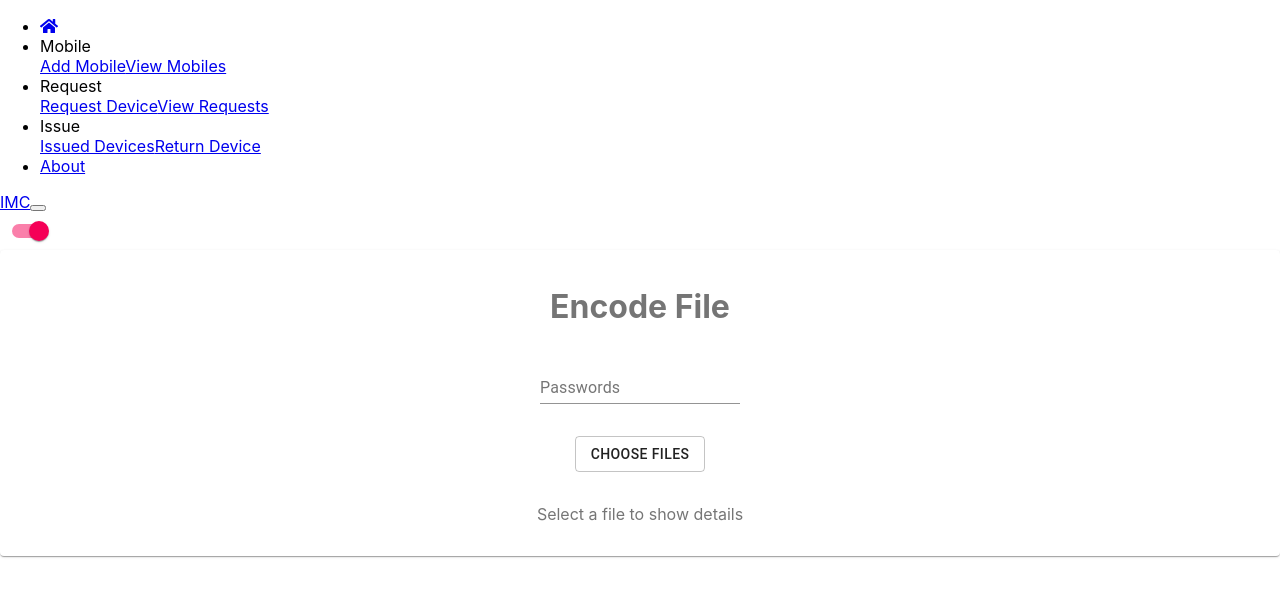
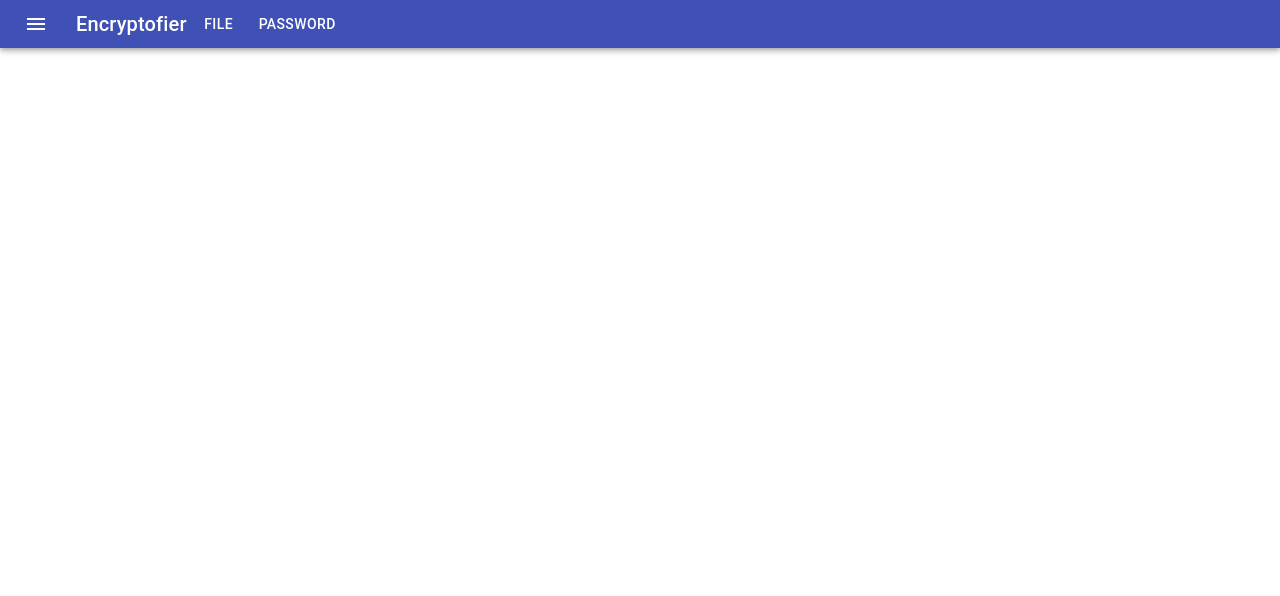
Before and after one commit to Shivam-20/FileConverter, a React (Create React App) app: page / in a window 1280 px wide. Shown: the top 596 px of the page. Built offline with nearby package versions, Linux system fonts and the light colour scheme.

Commit message:
start adding nav bar

```diff
--- a/src/App.js
+++ b/src/App.js
@@ -1,14 +1,23 @@
 import "./App.css";
-import HomePage from "./components/HomePage";
-import Header from "./components/UI Components/Header";
+// import HomePage from "./components/HomePage";
 import Navbar from "./components/UI Components/Navbar";
+import { BrowserRouter as Router, Route, Switch } from "react-router-dom";
+import EncodeFile from "./components/EncodeFile";
+import DecodeFile from "./components/DecodeFile";
+import EncodePassword from "./components/EncodePassword";
 
 function App() {
   return (
     <>
       <Navbar />
-      {/* <Header /> */}
-      <HomePage />
+
+      <Switch>
+        {/* <Route path="/" component={HomePage} /> */}
+        <Route path="/enrypto" component={EncodeFile} />
+        <Route path="/derypto" component={DecodeFile} />
+        <Route path="/passencrypto" component={EncodePassword} />
+        {/* <Route path="/crypto" component={HomePage} /> */}
+      </Switch>
     </>
   );
 }
--- /dev/null
+++ b/src/components/UI Components/Menu.js
@@ -0,0 +1,121 @@
+import React from "react";
+import Button from "@material-ui/core/Button";
+import ClickAwayListener from "@material-ui/core/ClickAwayListener";
+import Grow from "@material-ui/core/Grow";
+import Paper from "@material-ui/core/Paper";
+import Popper from "@material-ui/core/Popper";
+import MenuItem from "@material-ui/core/MenuItem";
+import MenuList from "@material-ui/core/MenuList";
+import { makeStyles } from "@material-ui/core/styles";
+// import redirectPage from "../../utils/Routes/redirect"
+import { useHistory } from "react-router";
+
+const useStyles = makeStyles((theme) => ({
+  root: {
+    display: "flex",
+  },
+  paper: {
+    marginRight: theme.spacing(2),
+  },
+  btn: {
+    color: "white",
+  },
+}));
+
+export default function MenuListComposition({ menuName, menuItems }) {
+  const classes = useStyles();
+  const [open, setOpen] = React.useState(false);
+  const anchorRef = React.useRef(null);
+  const history = useHistory();
+//   console.log(menuItems)
+
+  let redirectPage = (pageUrl) => {
+    // console.log(history);
+    history.push(pageUrl);
+  };
+
+  const handleToggle = () => {
+    setOpen((prevOpen) => !prevOpen);
+  };
+
+  const handleClose = (event) => {
+    if (anchorRef.current && anchorRef.current.contains(event.target)) {
+      return;
+    }
+
+    setOpen(false);
+  };
+
+  function handleListKeyDown(event) {
+    if (event.key === "Tab") {
+      event.preventDefault();
+      setOpen(false);
+    }
+  }
+
+  // return focus to the button when we transitioned from !open -> open
+  const prevOpen = React.useRef(open);
+  React.useEffect(() => {
+    if (prevOpen.current === true && open === false) {
+      anchorRef.current.focus();
+    }
+
+    prevOpen.current = open;
+  }, [open]);
+
+  return (
+    <div className={classes.root}>
+      <div>
+        <Button
+          ref={anchorRef}
+          aria-controls={open ? "menu-list-grow" : undefined}
+          aria-haspopup="true"
+          onClick={handleToggle}
+          className={classes.btn}
+        >
+          {menuName}
+        </Button>
+        <Popper
+          open={open}
+          anchorEl={anchorRef.current}
+          role={undefined}
+          transition
+          disablePortal
+        >
+          {({ TransitionProps, placement }) => (
+            <Grow
+              {...TransitionProps}
+              style={{
+                transformOrigin:
+                  placement === "bottom" ? "center top" : "center bottom",
+              }}
+            >
+              <Paper>
+                <ClickAwayListener onClickAway={handleClose}>
+                  <MenuList
+                    autoFocusItem={open}
+                    id="menu-list-grow"
+                    onKeyDown={handleListKeyDown}
+                  >
+                    {menuItems.map((item) => (
+                      <MenuItem
+                        key = {item.subItem}
+                        onClick={() => {
+                          redirectPage(item.url);
+                        }}
+                      >
+                        {item.subItem}
+                      </MenuItem>
+                    ))}
+
+                    {/* <MenuItem onClick={handleClose}>Decrypt</MenuItem> */}
+                  </MenuList>
+                </ClickAwayListener>
+              </Paper>
+            </Grow>
+          )}
+        </Popper>
+      </div>
+    </div>
+  );
+}
--- a/src/components/UI Components/Navbar.js
+++ b/src/components/UI Components/Navbar.js
@@ -1,145 +1,91 @@
-import React, { useEffect } from "react";
-// import { useSelector, useDispatch } from "react-redux";
-// import { useHistory } from "react-router-dom";
-import { FontAwesomeIcon } from "@fortawesome/react-fontawesome";
-import {
-  faSignInAlt,
-  faUserPlus,
-  faHome,
-  faUser,
-} from "@fortawesome/free-solid-svg-icons";
-import { NavLink } from "react-router-dom";
-// import AuthHelper from "../../utils/auth/authhelper";
-// import ToastPopUp from "../ToastMsg/ToastPopUp";
+import React from 'react';
+import { makeStyles } from '@material-ui/core/styles';
+import AppBar from '@material-ui/core/AppBar';
+import Toolbar from '@material-ui/core/Toolbar';
+import Typography from '@material-ui/core/Typography';
+import IconButton from '@material-ui/core/IconButton';
+import MenuIcon from '@material-ui/icons/Menu';
+import MenuListComposition from './Menu';
 
-const Nav = () => {
-//   let user = useSelector((state) => state.user.currentUser);
-//   let { message, isError, toastPop } = useSelector(
-    // (state) => state.notification
-//   );
-//   const dispatch = useDispatch();
-//   const history = useHistory();
+const useStyles = makeStyles((theme) => ({
+  root: {
+    flexGrow: 1,
+  },
+  menuButton: {
+    marginRight: theme.spacing(2),
+  },
+}));
 
-//   const toggleToast = () => {
-//     dispatch({
-//       type: "SET_CURRENT_NOTIFICATION_FALSE",
-//       payload: { toastPop: false },
-//     });
-//   };
+export default function DenseAppBar() {
+  const classes = useStyles();
+
+  return (
+    <div className={classes.root}>
+      <AppBar position="static">
+        <Toolbar variant="dense">
+          <IconButton edge="start" className={classes.menuButton} color="inherit" aria-label="menu">
+            <MenuIcon />
+          </IconButton>
+          <Typography variant="h6" color="inherit">
+            Encryptofier
+          </Typography>
+          <MenuListComposition menuName="File" menuItems={[{subItem:"Encrypt",url:"/enrypto"},{subItem:"Decrypt",url:"/derypto"}]}/>
+          <MenuListComposition menuName="Password" menuItems={[{subItem:"Encrypt",url:"/passencrypto"},{subItem:"Decrypt",url:"/passdecrypto"}]}/>
+        </Toolbar>
+      </AppBar>
+    </div>
+  );
+}
+// import React from "react";
+// import { Menu as MenuIcon } from "@material-ui/icons";
+// const {
+//   AppBar,
+//   Toolbar,
+//   IconButton,
+//   Typography,
+//   makeStyles,
+//   Paper,
+// } = require("@material-ui/core");
 
 
-  return (
-    <div>
-      <nav className="navbar navbar-expand-md navbar-dark bg-dark">
-        {/* <ToastPopUp
-          onClose={toggleToast}
-          show={toastPop}
-          delay={!isError}
-          messageBody={message}
-          isError={isError}
-        /> */}
-        <div className="navbar-collapse collapse w-100 order-1 order-md-0 dual-collapse2">
-          <ul className="navbar-nav mr-auto">
-            <li className="nav-item px-3">
-              <NavLink className="navbar-brand mx-auto" to="/">
-                <FontAwesomeIcon icon={faHome} />
-              </NavLink>
-            </li>
-            <li className="nav-item dropdown px-3">
-              <div
-                className="nav-link dropdown-toggle"
-                id="mobileDropdown"
-                role="button"
-                data-toggle="dropdown"
-                aria-haspopup="true"
-                aria-expanded="false"
-              >
-                Mobile
-              </div>
-              <div
-                className="dropdown-menu dropdown-menu"
-                aria-labelledby="mobileDropdown"
-              >
-                <NavLink className="dropdown-item" to="/addmobile">
-                  Add Mobile
-                </NavLink>
-                {/* <div className="dropdown-divider"></div> */}
-                <NavLink className="dropdown-item" to="/mobiles">
-                  View Mobiles
-                </NavLink>
-              </div>
-            </li>
-            <li className="nav-item dropdown px-3">
-              <div
-                className="nav-link dropdown-toggle"
-                id="mobileDropdown"
-                role="button"
-                data-toggle="dropdown"
-                aria-haspopup="true"
-                aria-expanded="false"
-              >
-                Request
-              </div>
-              <div
-                className="dropdown-menu dropdown-menu"
-                aria-labelledby="mobileDropdown"
-              >
-                <NavLink className="dropdown-item" to="/rdevice">
-                  Request Device
-                </NavLink>
-                {/* <div className="dropdown-divider"></div> */}
-                <NavLink className="dropdown-item" to="/ralldevice">
-                  View Requests
-                </NavLink>
-              </div>
-            </li>
-            <li className="nav-item dropdown px-3">
-              <div
-                className="nav-link dropdown-toggle"
-                id="mobileDropdown"
-                role="button"
-                data-toggle="dropdown"
-                aria-haspopup="true"
-                aria-expanded="false"
-              >
-                Issue
-              </div>
-              <div
-                className="dropdown-menu dropdown-menu"
-                aria-labelledby="mobileDropdown"
-              >
-                <NavLink className="dropdown-item" to="/issueddevice">
-                  Issued Devices
-                </NavLink>
-                {/* <div className="dropdown-divider"></div> */}
-                <NavLink className="dropdown-item" to="/retrundevice">
-                  Return Device
-                </NavLink>
-              </div>
-            </li>
-            <li className="nav-item px-3">
-              <NavLink className="nav-link" to="/about">
-                About
-              </NavLink>
-            </li>
-          </ul>
-        </div>
-        <div className="mx-auto order-0">
-          <NavLink className="navbar-brand mx-auto" to="/">
-            IMC
-          </NavLink>
-          <button
-            className="navbar-toggler"
-            type="button"
-            data-toggle="collapse"
-            data-target=".dual-collapse2"
-          >
-            <span className="navbar-toggler-icon"></span>
-          </button>
-        </div>
-      </nav>
-    </div>
-  );
-};
+// const useStyles = makeStyles(theme => ({
+//   offset: theme.mixins.toolbar,
+//   root: {
+//     display: 'flex',
+//     flexWrap: 'wrap',
+//     '& > *': {
+//       margin: theme.spacing(1),
+//       width: theme.spacing(8),
+//       height: theme.spacing(4),
 
-export default Nav;
+//     },
+//   },
+// }))
+
+// const SnackBar = () => {
+//   const classes = useStyles();
+//   return (
+//     <AppBar position="static">
+//       <Toolbar variant="dense">
+//         <IconButton
+//           edge="start"
+//           className={classes.menuButton}
+//           color="inherit"
+//           aria-label="menu"
+//         >
+//           <MenuIcon />
+//         </IconButton>
+//         <Typography variant="h6" color="inherit">
+//           Encryptofy
+//         </Typography>
+//         <div className={classes.root}>
+//       <Paper elevation={0} >File</Paper>
+//       <Paper />
+//       <Paper elevation={3} />
+//     </div>
+//       </Toolbar>
+//     </AppBar>
+//   );
+// };
+
+// export default SnackBar;
```
Also changed, not shown: package.json (+5 -5 lines), src/components/ToastMsg/ToastPopUp.js (deleted, +0 -29 lines), src/index.js (+4 -7 lines).
